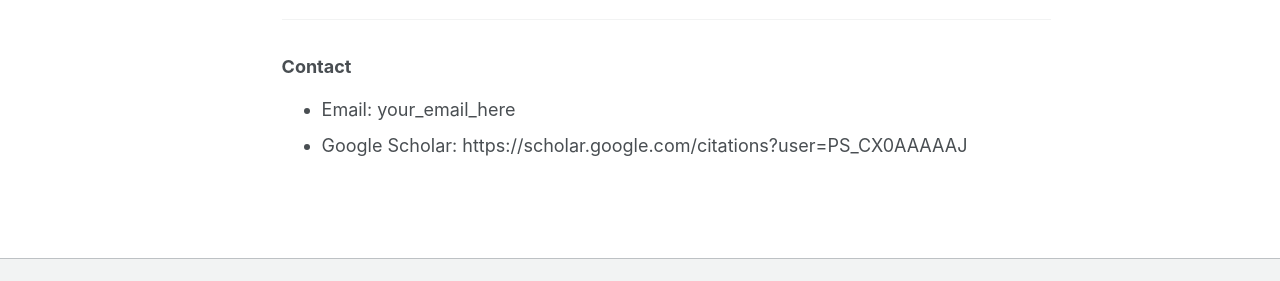
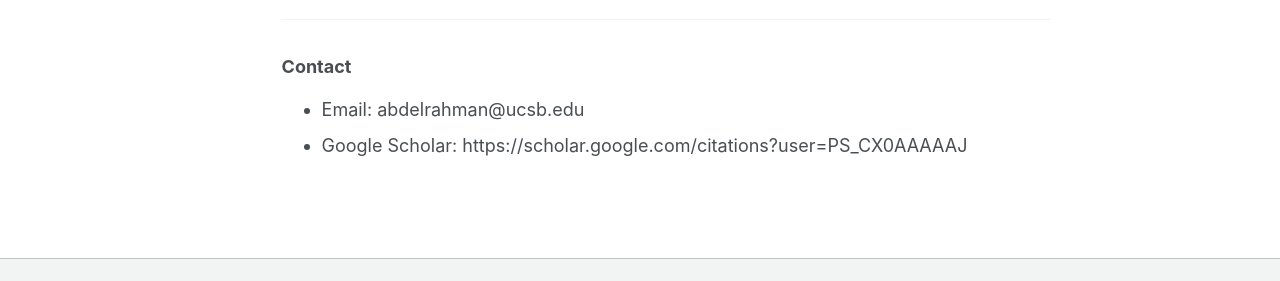
Before and after one commit to abdelrahmanseed/abdelrahmanseed.github.io, a Jekyll site: the page built from _pages/about.md, in a window 1280 px wide and 1343 px high. Shown: the part 984-1265 px from the top of the window. Built offline with Jekyll 4.4.1, drawn with Linux system fonts in a browser that asks for light colours; some web fonts are replaced; a script bundle is joined from its source files by our own code; library files that are not in the unit come from our copies; our own code applies the rules of GitHub Pages for plain Markdown files.

Commit message:
Clean about page

```diff
--- a/_pages/about.md
+++ b/_pages/about.md
@@ -41,5 +41,5 @@ My research introduces the **Probabilistic Approximate Optimization Algorithm (P
 
 ### Contact
 
-* Email: your_email_here
+* Email: abdelrahman@ucsb.edu
 * Google Scholar: https://scholar.google.com/citations?user=PS_CX0AAAAAJ
```
